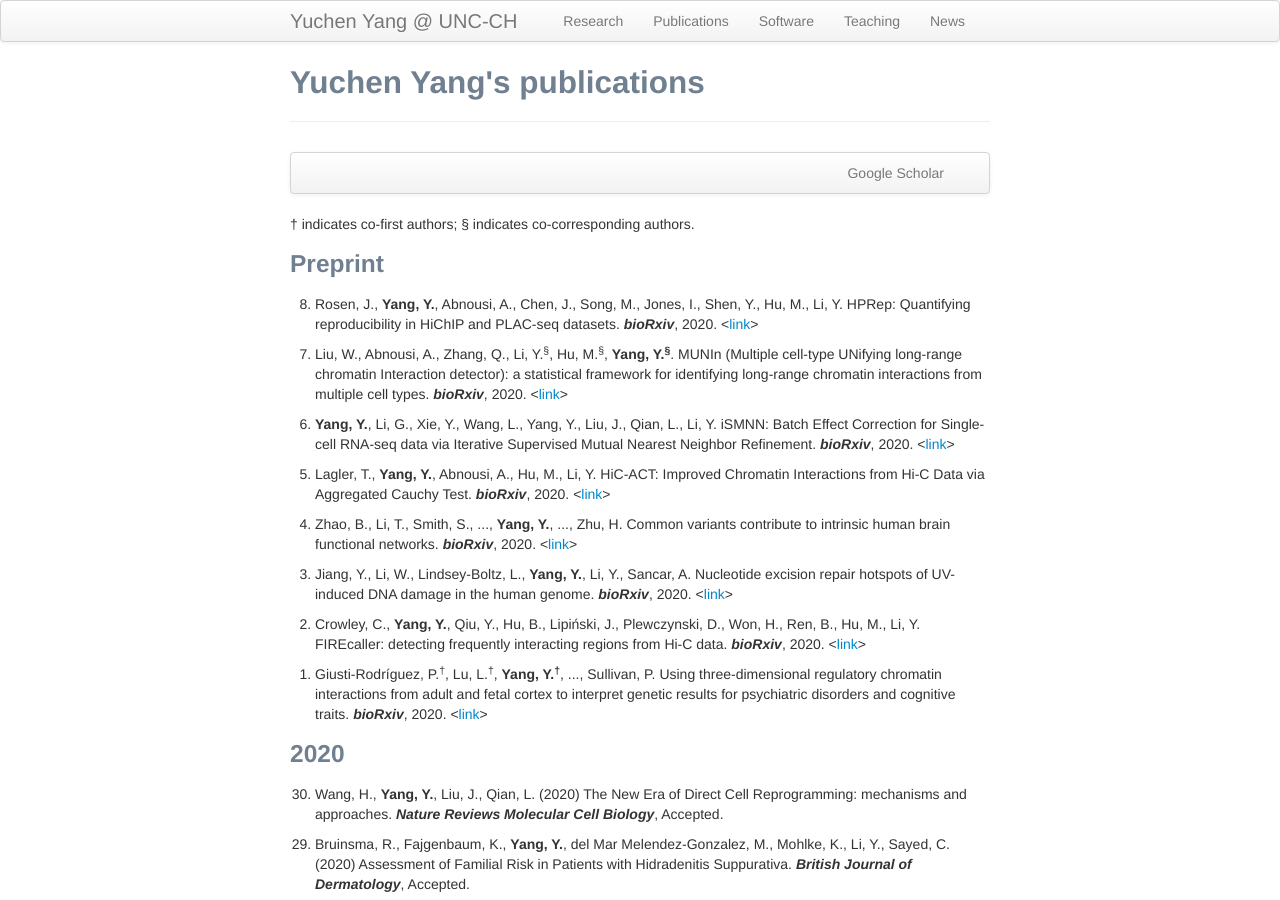
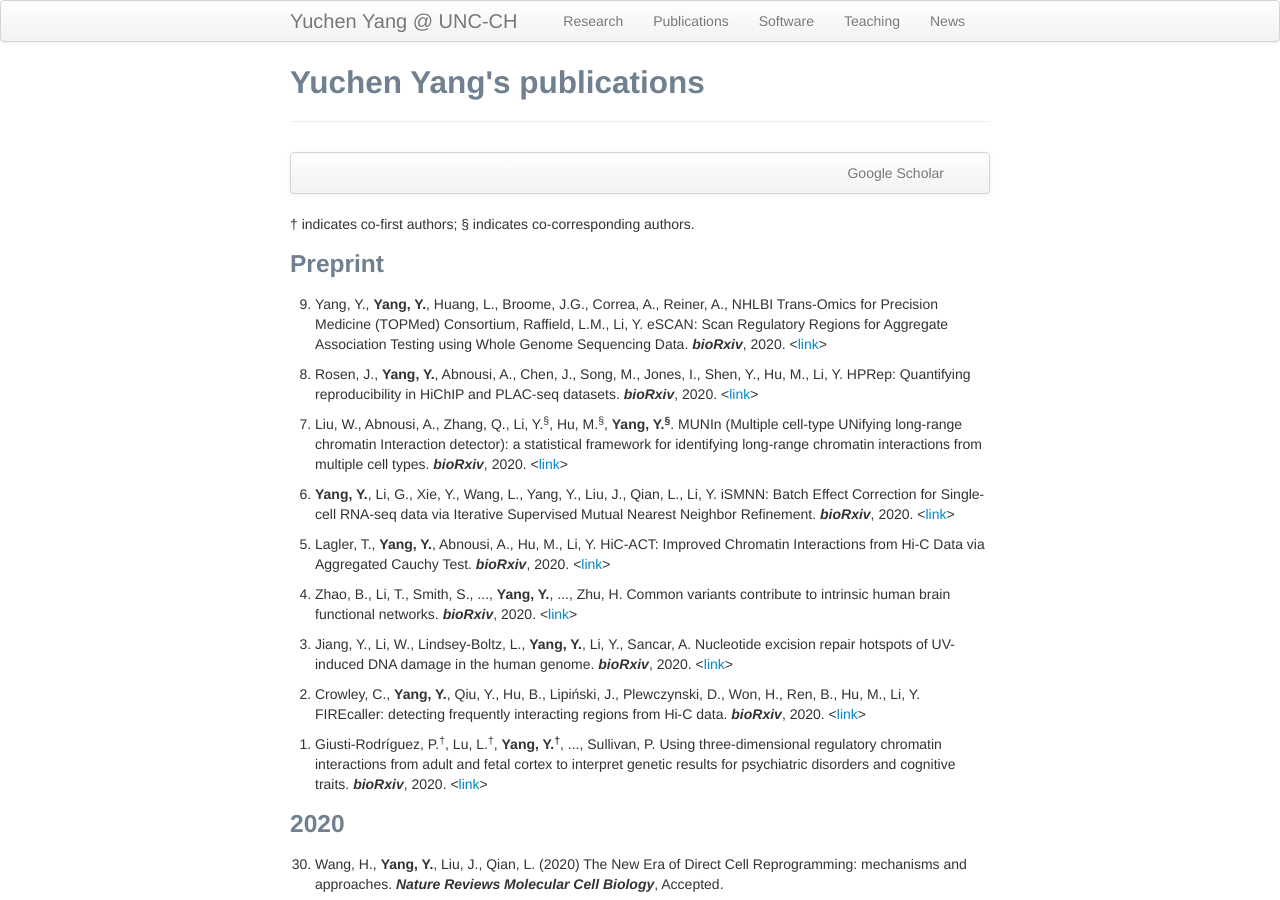
Before and after one commit to yycunc/yycunc.github.io, a Jekyll site: the page built from pages/pubs.md, in a window 1280 px wide and 900 px high. Built offline with Jekyll 4.4.1, drawn with Linux system fonts in a browser that asks for light colours.

Commit message:
Update pubs.md

```diff
--- a/pages/pubs.md
+++ b/pages/pubs.md
@@ -14,6 +14,8 @@ title: Yuchen Yang's publications
 &dagger; indicates co-first authors; &sect; indicates co-corresponding authors.
 
 ### Preprint
+<ol start="9"> <li> Yang, Y., <b>Yang, Y.</b>, Huang, L., Broome, J.G., Correa, A., Reiner, A., NHLBI Trans-Omics for Precision Medicine (TOPMed) Consortium, Raffield, L.M., Li, Y. eSCAN: Scan Regulatory Regions for Aggregate Association Testing using Whole Genome Sequencing Data. <i><b>bioRxiv</b></i>, 2020. <<a href="https://www.biorxiv.org/content/10.1101/2020.11.23.394239v1">link</a>></li></ol>
+
 <ol start="8"> <li> Rosen, J., <b>Yang, Y.</b>, Abnousi, A., Chen, J., Song, M., Jones, I., Shen, Y., Hu, M., Li, Y. HPRep: Quantifying reproducibility in HiChIP and PLAC-seq datasets. <i><b>bioRxiv</b></i>, 2020. <<a href="https://www.biorxiv.org/content/10.1101/2020.11.23.394239v1">link</a>></li></ol>
 
 <ol start="7"> <li> Liu, W., Abnousi, A., Zhang, Q., Li, Y.<sup>&sect;</sup>, Hu, M.<sup>&sect;</sup>, <b>Yang, Y.<sup>&sect;</sup></b>. MUNIn (Multiple cell-type UNifying long-range chromatin Interaction detector): a statistical framework for identifying long-range chromatin interactions from multiple cell types. <i><b>bioRxiv</b></i>, 2020. <<a href="https://www.biorxiv.org/content/10.1101/2020.11.12.380782v1">link</a>></li></ol>
```
